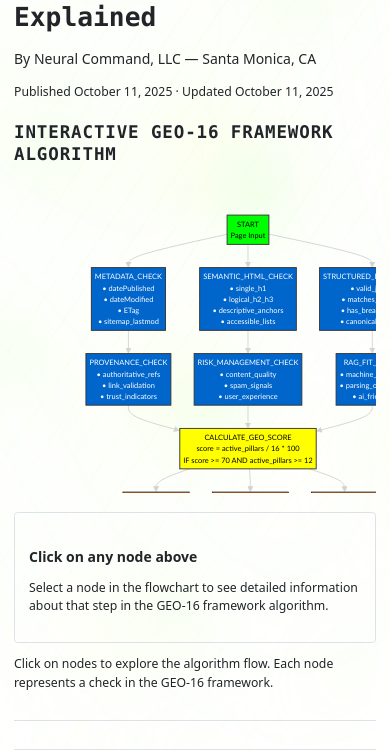
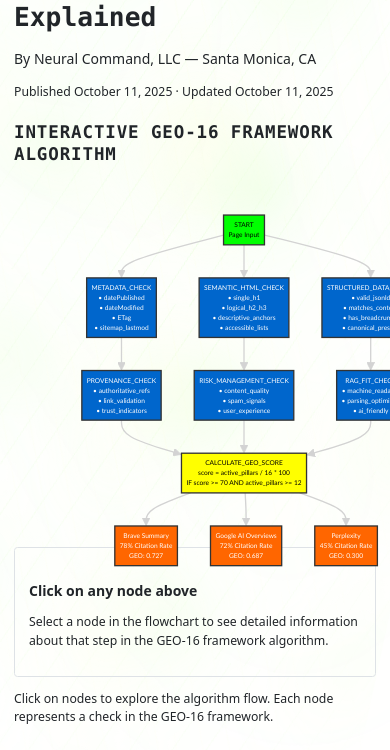
Before and after one commit to malwarescan/AIvisibility, a PHP site: page /insights/geo-16-framework in a window 390 px wide. Shown: the part 205-955 px from the top of the page. Run offline with PHP 8.4, Linux system fonts and the light colour scheme; some libraries are stand-ins or nearby versions.

Commit message:
Fix Mermaid diagram responsiveness and overflow issues
- Add CSS to make SVG responsive with width: 100% and height: auto
- Set overflow: visible to prevent clipping
- Add responsive text sizing for mobile devices
- Update Mermaid configuration with maxTextSize and maxEdges
- Use quoted node labels for better text handling
- Ensure diagram scales properly on all screen sizes

```diff
--- a/pages/insights/geo-16-framework.php
+++ b/pages/insights/geo-16-framework.php
@@ -37,21 +37,21 @@ $cover_img = '/assets/geo16-cover.webp';
         <h3 class="text-xl font-semibold text-white mb-4">Interactive GEO-16 Framework Algorithm</h3>
         <div class="mermaid">
 flowchart TD
-    A[START<br/>Page Input] --> B[METADATA_CHECK<br/>• datePublished<br/>• dateModified<br/>• ETag<br/>• sitemap_lastmod]
-    A --> C[SEMANTIC_HTML_CHECK<br/>• single_h1<br/>• logical_h2_h3<br/>• descriptive_anchors<br/>• accessible_lists]
-    A --> D[STRUCTURED_DATA_CHECK<br/>• valid_jsonld<br/>• matches_content<br/>• has_breadcrumbs<br/>• canonical_present]
+    A["START<br/>Page Input"] --> B["METADATA_CHECK<br/>• datePublished<br/>• dateModified<br/>• ETag<br/>• sitemap_lastmod"]
+    A --> C["SEMANTIC_HTML_CHECK<br/>• single_h1<br/>• logical_h2_h3<br/>• descriptive_anchors<br/>• accessible_lists"]
+    A --> D["STRUCTURED_DATA_CHECK<br/>• valid_jsonld<br/>• matches_content<br/>• has_breadcrumbs<br/>• canonical_present"]
 
-    B --> E[PROVENANCE_CHECK<br/>• authoritative_refs<br/>• link_validation<br/>• trust_indicators]
-    C --> F[RISK_MANAGEMENT_CHECK<br/>• content_quality<br/>• spam_signals<br/>• user_experience]
-    D --> G[RAG_FIT_CHECK<br/>• machine_readable<br/>• parsing_optimized<br/>• ai_friendly]
+    B --> E["PROVENANCE_CHECK<br/>• authoritative_refs<br/>• link_validation<br/>• trust_indicators"]
+    C --> F["RISK_MANAGEMENT_CHECK<br/>• content_quality<br/>• spam_signals<br/>• user_experience"]
+    D --> G["RAG_FIT_CHECK<br/>• machine_readable<br/>• parsing_optimized<br/>• ai_friendly"]
 
-    E --> H[CALCULATE_GEO_SCORE<br/>score = active_pillars / 16 * 100<br/>IF score >= 70 AND active_pillars >= 12]
+    E --> H["CALCULATE_GEO_SCORE<br/>score = active_pillars / 16 * 100<br/>IF score >= 70 AND active_pillars >= 12"]
     F --> H
     G --> H
 
-    H --> I[Brave Summary<br/>78% Citation Rate<br/>GEO: 0.727]
-    H --> J[Google AI Overviews<br/>72% Citation Rate<br/>GEO: 0.687]
-    H --> K[Perplexity<br/>45% Citation Rate<br/>GEO: 0.300]
+    H --> I["Brave Summary<br/>78% Citation Rate<br/>GEO: 0.727"]
+    H --> J["Google AI Overviews<br/>72% Citation Rate<br/>GEO: 0.687"]
+    H --> K["Perplexity<br/>45% Citation Rate<br/>GEO: 0.300"]
 
     classDef startNode fill:#00ff00,stroke:#333,stroke-width:2px,color:#000
     classDef checkNode fill:#0066cc,stroke:#333,stroke-width:2px,color:#fff
@@ -213,8 +213,19 @@ $serviceSchemas = [
 $GLOBALS['serviceSchemas'] = $serviceSchemas;
 ?>
 
-<!-- CSS for interactive highlighting -->
+<!-- CSS for interactive highlighting and responsiveness -->
 <style>
+.mermaid {
+  width: 100%;
+  height: auto;
+  overflow: visible;
+}
+.mermaid svg {
+  width: 100% !important;
+  height: auto !important;
+  max-width: 100% !important;
+  overflow: visible !important;
+}
 .mermaid .node.highlighted {
   filter: brightness(1.3) drop-shadow(0 0 8px #00ff00);
   stroke-width: 4px !important;
@@ -227,6 +238,17 @@ $GLOBALS['serviceSchemas'] = $serviceSchemas;
 .mermaid .node:hover {
   filter: brightness(1.1);
 }
+/* Responsive text sizing */
+@media (max-width: 768px) {
+  .mermaid svg {
+    font-size: 12px !important;
+  }
+}
+@media (max-width: 480px) {
+  .mermaid svg {
+    font-size: 10px !important;
+  }
+}
 </style>
 
 <!-- Mermaid.js for interactive flowchart -->
@@ -238,9 +260,12 @@ document.addEventListener('DOMContentLoaded', function() {
     theme: 'dark',
     flowchart: {
       useMaxWidth: true,
-      htmlLabels: true
+      htmlLabels: true,
+      curve: 'basis'
     },
-    securityLevel: 'loose'
+    securityLevel: 'loose',
+    maxTextSize: 50000,
+    maxEdges: 1000
   });
 
   // Add interactivity after Mermaid renders
```
